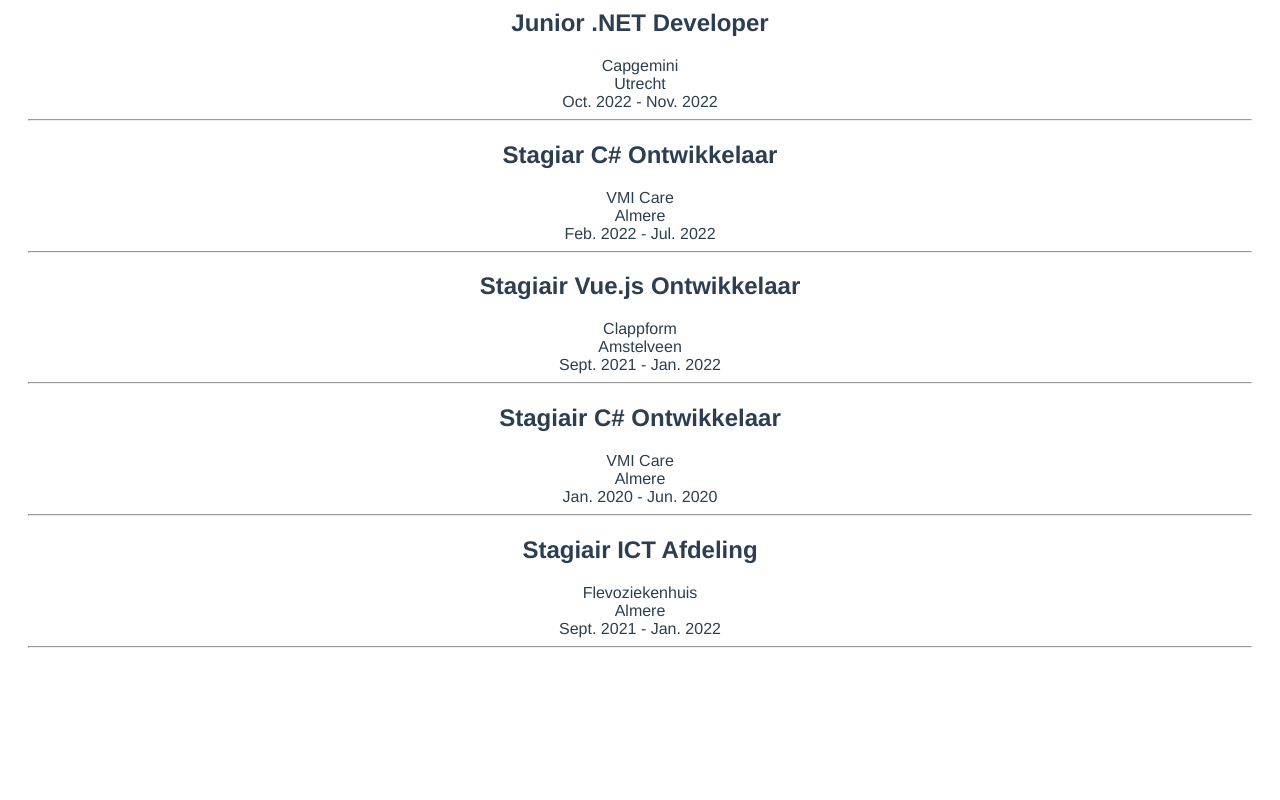
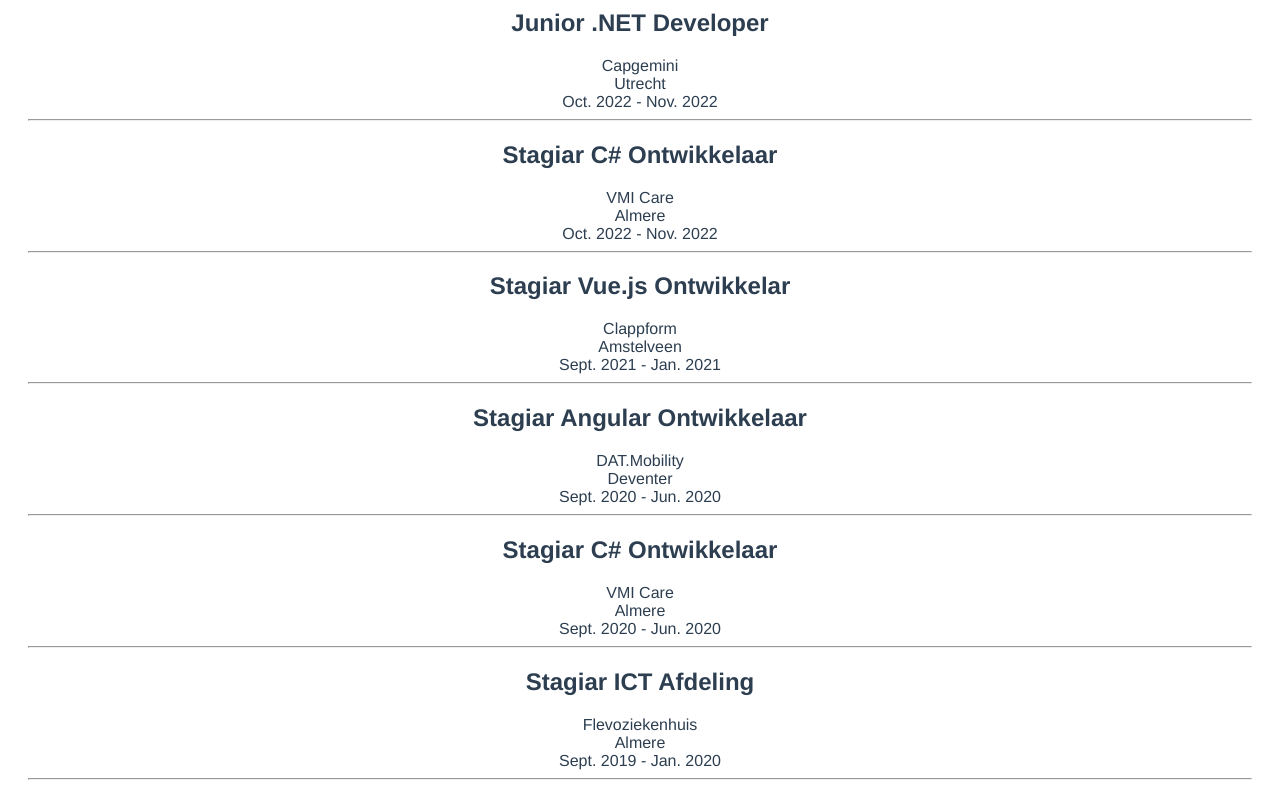
Before and after one commit to themmixproject/cv-website, a Vue app: page / in a window 1280 px wide. Shown: the part 636-1436 px from the top of the page. Before the commit the page ends 1304 px from the top, so only its background shows below. Built offline with nearby package versions, Linux system fonts and the light colour scheme.

Commit message:
Replaced experience data slots with props

```diff
--- a/src/components/ExperienceContent.vue
+++ b/src/components/ExperienceContent.vue
@@ -2,18 +2,24 @@
     <div class="experience-container">
         <div>
             <h2 class="experience-title">
-                <slot name="experience-name"></slot>
+                {{ name }}
             </h2>
         </div>
         <div>
-            <slot name="experience-company"></slot>
+            {{ company }}
         </div>
         <div>
-            <slot name="experience-location"></slot>
+            {{ location }}
         </div>
         <div>
-            <slot name="experience-duration"></slot>
+            {{ duration }}
         </div>
-        <hr/>
+        <hr />
     </div>
 </template>
+
+<script>
+export default {
+    props: ["name", "company", "location", "duration"]
+};
+</script>
--- a/src/components/ProfileContent.vue
+++ b/src/components/ProfileContent.vue
@@ -13,43 +13,55 @@
         <p id="profile-paragraph">
             BSc. Informatie- en Communicatietechnologie (ICT) behaald aan de
             Hogeschool Windesheim in Almere in juli 2022. Vijf stages succesvol
-            afgerond bij VMI Care, Clappform, DAT.Mobility en het Flevoziekenhuis.
-            HAVO diploma behaald in juni 2017. Internationaal georiënteerd en
-            cultureel bewust door jeugd in VS, VK en Singapore.
+            afgerond bij VMI Care, Clappform, DAT.Mobility en het
+            Flevoziekenhuis. HAVO diploma behaald in juni 2017. Internationaal
+            georiënteerd en cultureel bewust door jeugd in VS, VK en Singapore.
         </p>
     </div>
     <div id="experience-container">
         <h1>Experience</h1>
-        <hr/>
-        <experience-content>
-            <template v-slot:experience-name>Junior .NET Developer</template>
-            <template v-slot:experience-company>Capgemini</template>
-            <template v-slot:experience-location>Utrecht</template>
-            <template v-slot:experience-duration>Oct. 2022 - Nov. 2022</template>
+        <hr />
+        <experience-content
+            name="Junior .NET Developer"
+            company="Capgemini"
+            location="Utrecht"
+            duration="Oct. 2022 - Nov. 2022"
+        >
         </experience-content>
-        <experience-content>
-            <template v-slot:experience-name>Stagiar C# Ontwikkelaar</template>
-            <template v-slot:experience-company>VMI Care</template>
-            <template v-slot:experience-location>Almere</template>
-            <template v-slot:experience-duration>Feb. 2022 - Jul. 2022</template>
+        <experience-content
+            name="Stagiar C# Ontwikkelaar"
+            company="VMI Care"
+            location="Almere"
+            duration="Oct. 2022 - Nov. 2022"
+        >
         </experience-content>
-        <experience-content>
-            <template v-slot:experience-name>Stagiair Vue.js Ontwikkelaar</template>
-            <template v-slot:experience-company>Clappform</template>
-            <template v-slot:experience-location>Amstelveen</template>
-            <template v-slot:experience-duration>Sept. 2021 - Jan. 2022</template>
+        <experience-content
+            name="Stagiar Vue.js Ontwikkelar"
+            company="Clappform"
+            location="Amstelveen"
+            duration="Sept. 2021 - Jan. 2021"
+        >
         </experience-content>
-        <experience-content>
-            <template v-slot:experience-name>Stagiair C# Ontwikkelaar</template>
-            <template v-slot:experience-company>VMI Care</template>
-            <template v-slot:experience-location>Almere</template>
-            <template v-slot:experience-duration>Jan. 2020 - Jun. 2020</template>
+        <experience-content
+            name="Stagiar Angular Ontwikkelaar"
+            company="DAT.Mobility"
+            location="Deventer"
+            duration="Sept. 2020 - Jun. 2020"
+        >
         </experience-content>
-        <experience-content>
-            <template v-slot:experience-name>Stagiair ICT Afdeling</template>
-            <template v-slot:experience-company>Flevoziekenhuis</template>
-            <template v-slot:experience-location>Almere</template>
-            <template v-slot:experience-duration>Sept. 2021 - Jan. 2022</template>
+        <experience-content
+            name="Stagiar C# Ontwikkelaar"
+            company="VMI Care"
+            location="Almere"
+            duration="Sept. 2020 - Jun. 2020"
+        >
+        </experience-content>
+        <experience-content
+            name="Stagiar ICT Afdeling"
+            company="Flevoziekenhuis"
+            location="Almere"
+            duration="Sept. 2019 - Jan. 2020"
+        >
         </experience-content>
     </div>
 </template>
@@ -89,7 +101,7 @@
 }
 
 #profile-paragraph-container {
-    padding : 20px;
+    padding: 20px;
     background-color: lightgray;
     border-radius: 20px;
     margin: 20px;
@@ -98,10 +110,9 @@
         font-size: 2em;
         font-weight: bold;
     }
-
 }
 
-#experience-container{
+#experience-container {
     margin: 20px;
 }
 </style>
```
